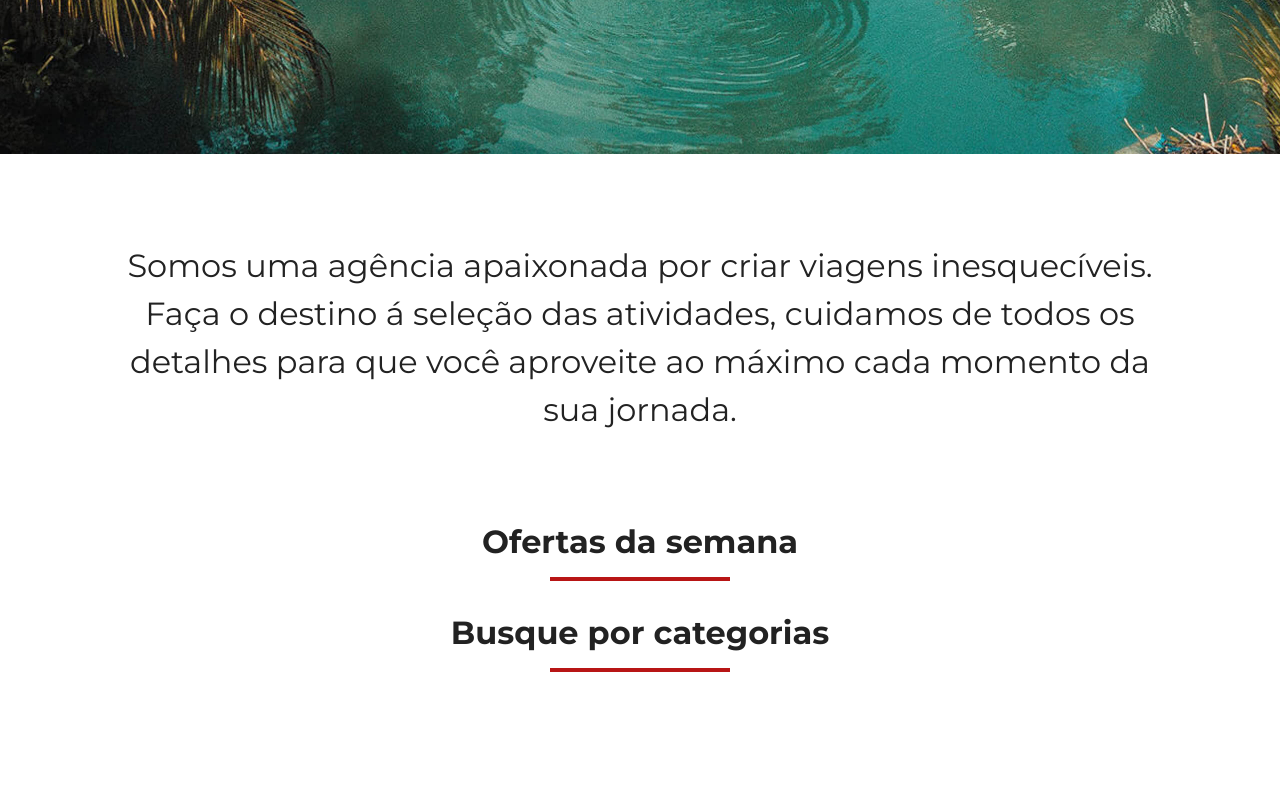
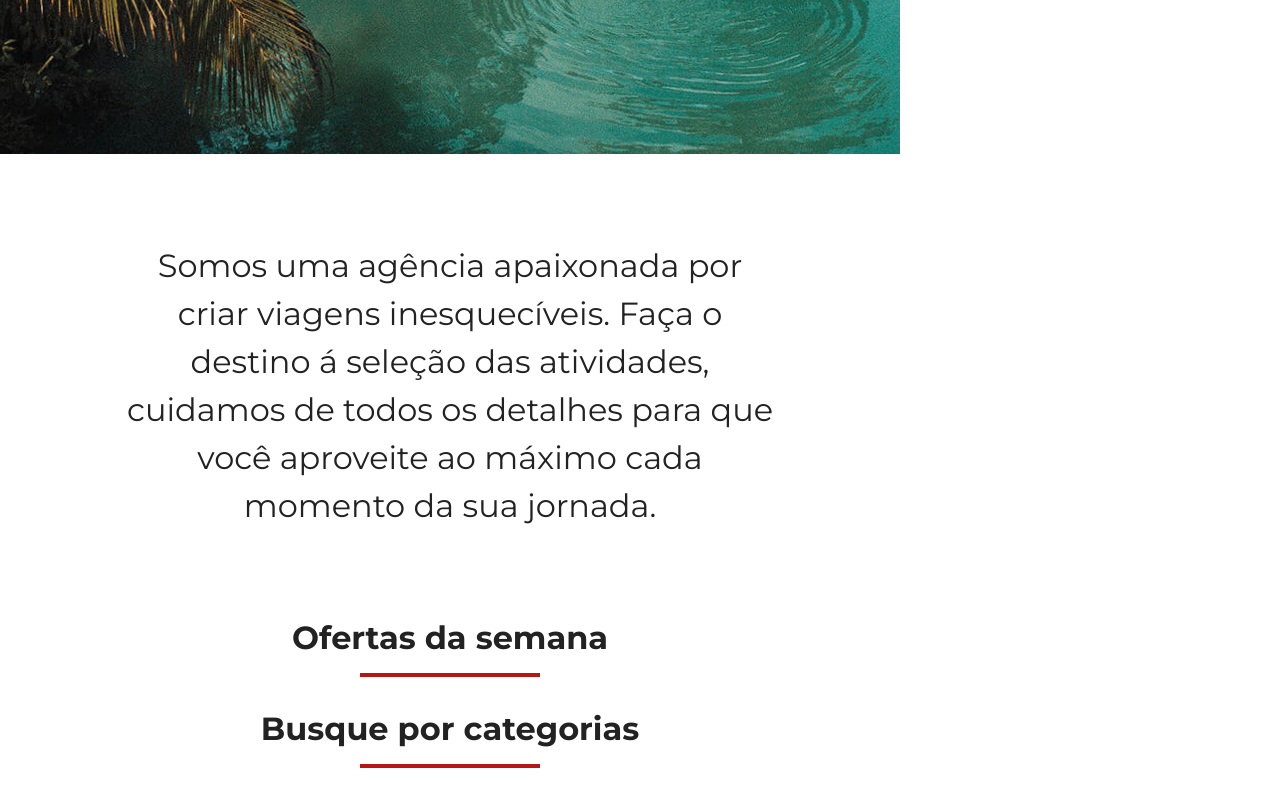
Before and after one commit to MichellFranca/empresa-viagens, a plain HTML site: page index.html in a window 1280 px wide. Shown: the part 606-1406 px from the top of the page. Before the commit the page ends 1310 px from the top, so only its background shows below. Drawn offline with Linux system fonts and the light colour scheme.

Commit message:
reparando

```diff
--- a/css/global.css
+++ b/css/global.css
@@ -43,12 +43,6 @@ button {
   box-sizing: border-box;
 }
 
-h1 {
-  font-family: "Montserrat";
-  font-weight: var(--title-weight);
-  color: var(--primary-color);
-}
-
 body {
   font-family: "Montserrat"; /*aqui estamos colocando uma familiza de fonte única pois no body só usaremos uma*/
   color: var(
@@ -72,7 +66,34 @@ body {
 }
 
 @media screen and (min-width: 768px) {
+  section {
+    width: 648px;
+  }
+  .section-title {
+    width: 100%;
+  }
   .section-title h2 {
     font-size: 32px;
   }
 }
+
+@media screen and (min-width: 1024px) {
+  section {
+    width: 900px;
+  }
+  .button:hover {
+    background-color: var(--primary-color);
+  }
+}
+
+@media screen and (min-width: 1440px) {
+  section {
+    width: 1200px;
+  }
+}
+
+/*@media screen and (min-width: 768px) {
+  .section-title h2 {
+    font-size: 32px;
+  }
+}*/
--- a/css/header.css
+++ b/css/header.css
@@ -24,10 +24,8 @@ header {
 }
 
 .img-desktop {
-  /*usamos a classe para não mostrar a logo ddo desktop*/
   display: none;
 }
-
 .navigation-menu {
   margin-top: 24px;
 }
@@ -58,6 +56,12 @@ nav {
   /*aqui colocamos a classe criada para modificar os icones de navegação como filho*/
   color: var(--text-secondary-color);
   text-decoration: none; /*aqui estamos tirando a decoração inicial que neste caso são as linhas dos links*/
+  font-weight: var(--menu-text-weight);
+  font-size: 24px;
+}
+
+.list-links li a.active {
+  text-decoration: underline;
 }
 
 /*neste código abaixo vamos colocar o tamanho para visualização do site em um tablet*/
@@ -65,6 +69,7 @@ nav {
 @media screen and (min-width: 768px) {
   .navigation-menu {
     margin-top: 0;
+    width: 467px;
   }
 }
 
@@ -82,18 +87,6 @@ nav {
   justify-content: space-between;
   align-items: center;
   padding: 0;
-}
-
-.navigation-menu {
-  margin-top: 0;
-  width: 467px;
-}
-
-.list-links li a {
-  color: var(--text-secondary-color);
-  text-decoration: none;
-  font-weight: var(--menu-text-weight);
-  font-size: 24px;
 }
 
 .navigation-menu li {
@@ -124,6 +117,6 @@ nav {
 /*aqui coloquei o header para os menus logos na minha resolução de tela*/
 @media screen and (min-width: 1536px) {
   header {
-    padding: 38px 128px;
+    padding: 38px 160px;
   }
 }
--- a/css/style.css
+++ b/css/style.css
@@ -2,3 +2,7 @@
 @import url(header.css);
 @import url(hero.css);
 @import url(offers.css);
+@import url(destinations.css);
+@import url(payments.css);
+@import url(testimonials.css);
+@import url(footer.css);
```
